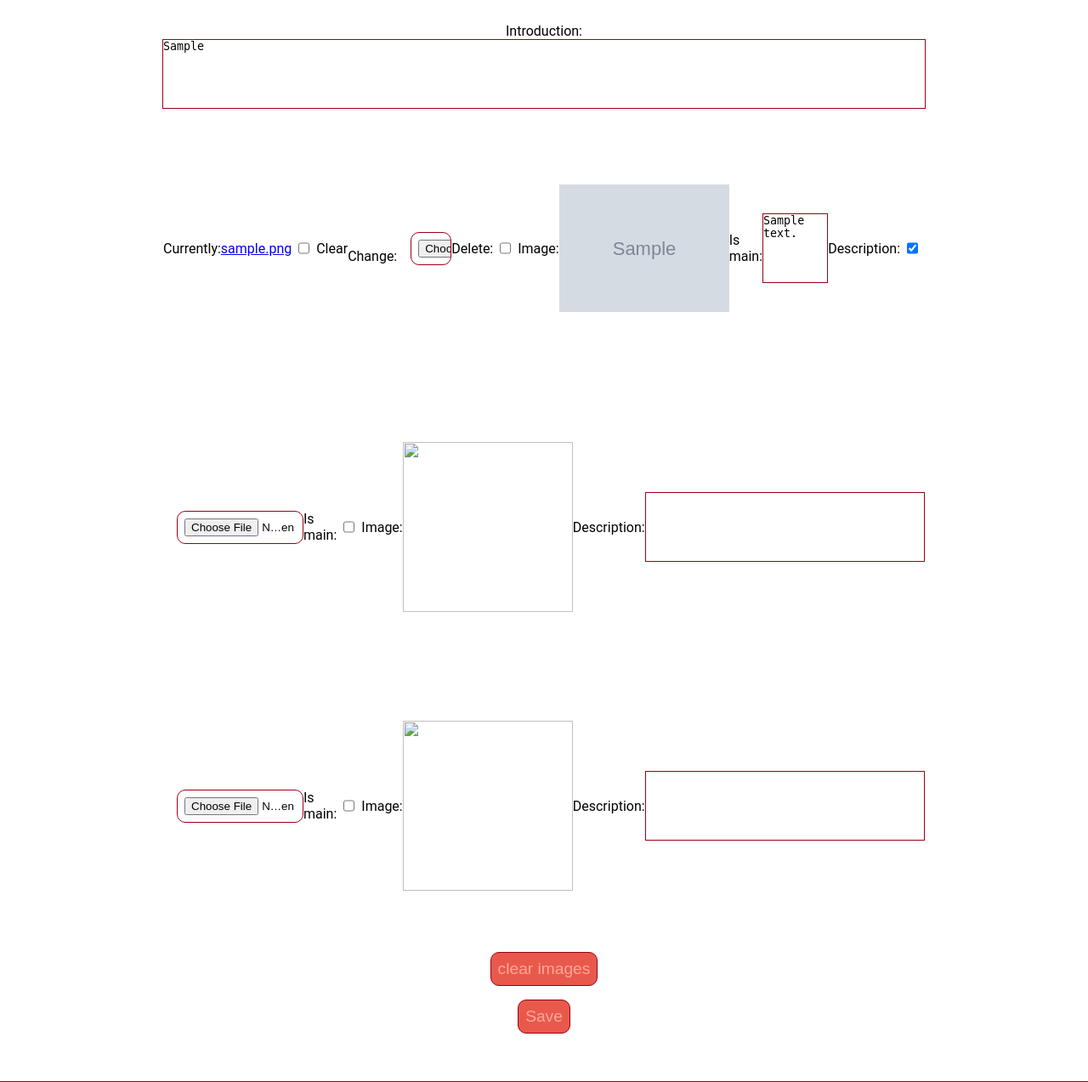
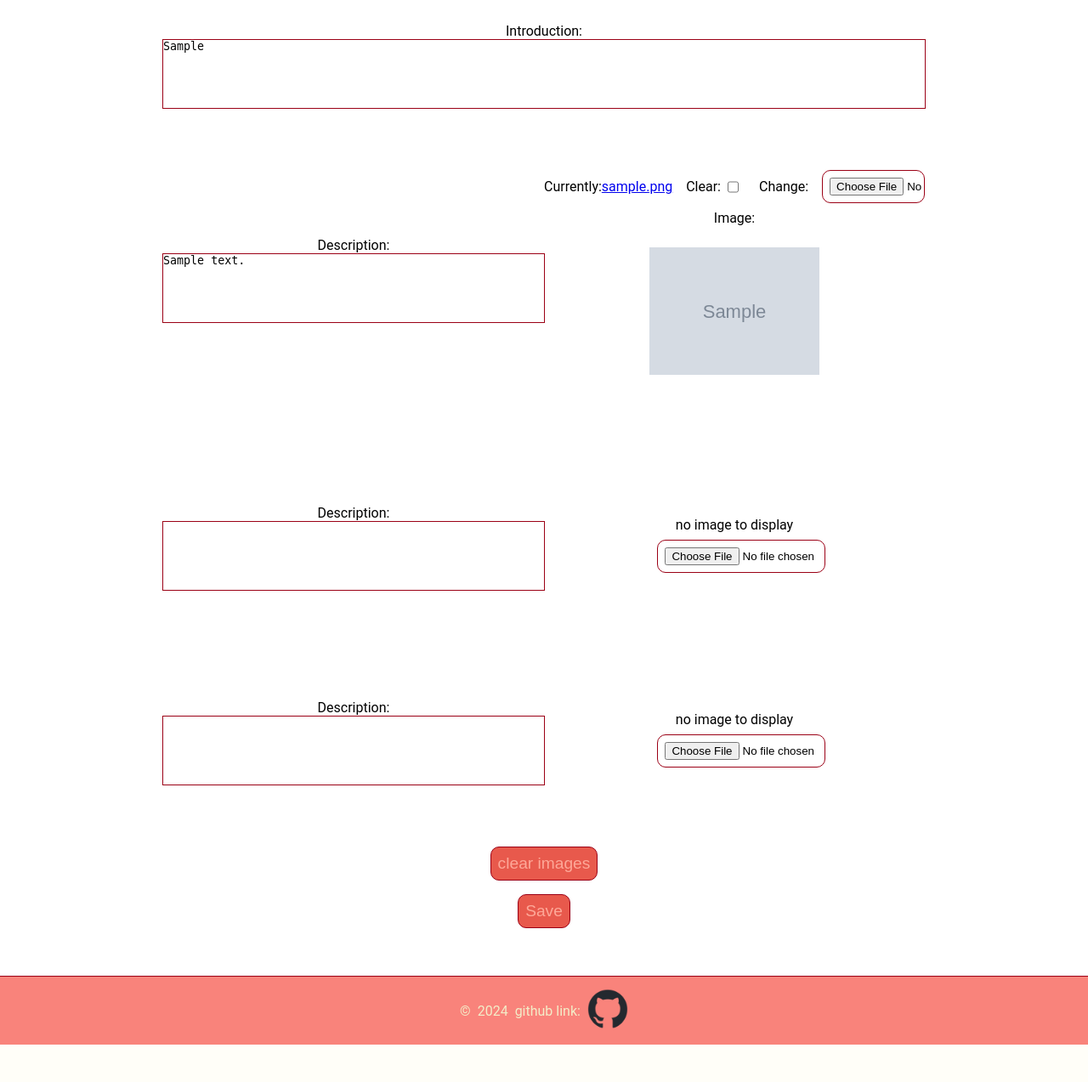
Before and after one commit to DomanskiFilip/MyCollab, a Django app: page /collabs/edit/1 in a window 1280 px wide. Shown: the part 458-1731 px from the top of the page at 85% size. After the commit the page ends 1687 px from the top, so only its background shows below. Run offline with Django 4.2, Linux system fonts and the light colour scheme; a user stored in the database is signed in; tables that the repository leaves empty hold one stand-in row (values such as "Sample post"); grey boxes marked "Sample" are stand-in pictures.

Commit message:
edit collab page layout

```diff
--- a/collabs/forms.py
+++ b/collabs/forms.py
@@ -1,5 +1,8 @@
 from django import forms
 from .models import Collab, CollabImage
+from django.utils.html import format_html, escape
+from django.utils.safestring import mark_safe
+
 
 class CollabForm(forms.ModelForm):
     class Meta:
@@ -16,7 +19,44 @@ class CollabForm(forms.ModelForm):
         self.fields['title'].required = False
         self.fields['introduction'].required = False
 
-# https://www.letscodemore.com/blog/django-inline-formset-factory-with-examples/
+class CustomClearableFileInput(forms.ClearableFileInput):
+    def render(self, name, value, attrs=None, renderer=None):
+        attrs = attrs or {}
+        attrs['class'] = 'input_image'
+        custom_html = super().render(name, value, attrs, renderer)
+
+
+        if value and hasattr(value, "url"):
+            initial_text = "Currently"
+            Change_text = "Change: "
+            checkbox_label = "Clear: "
+            checkbox_name = self.clear_checkbox_name(name)
+            checkbox_id = self.clear_checkbox_id(checkbox_name)
+
+            file_number = ''.join(filter(str.isdigit, name))
+            change_name = f'images-{file_number}-image'
+            change_id = f'id_images-{file_number}-image'
+
+            initial_html = format_html('{}: <a href="{}">{}</a>', initial_text, escape(value.url), escape(value))
+            clear_checkbox = ''
+            if not self.is_required:
+                clear_checkbox = format_html(
+                    '<label for="{}" class="formImgLabel">{}</label>' \
+                    '<input type="checkbox" name="{}" id="{}" />',
+                    checkbox_id, checkbox_label, checkbox_name, checkbox_id
+                )
+
+            file_input_html = format_html(
+                '<label for="{}" class="formImgLabel">{}</label>' \
+                '<input type="file" name="{}" class="input_image" accept="image/*" id="{}">',
+                change_id, Change_text, change_name, change_id
+            )
+            custom_html = format_html('{}{}{}', initial_html, clear_checkbox, file_input_html)
+        else:
+            custom_html = format_html('<span>no image to display</span>{}', custom_html)
+
+        return mark_safe(custom_html)
+
 
 class CollabImageForm(forms.ModelForm):
     class Meta:
@@ -24,7 +64,7 @@ class CollabImageForm(forms.ModelForm):
         fields = ('image', 'is_main', 'description')
         widgets = {
             'description': forms.Textarea(attrs={'class': 'textarea_description'}),
-            'image': forms.ClearableFileInput(attrs={'class': 'input_image'}),
+            'image': CustomClearableFileInput(attrs={'class': 'input_image'}),
             'is_main': forms.CheckboxInput(attrs={'class': 'checkbox_is_main'}),
         }
 
--- a/collabs/models.py
+++ b/collabs/models.py
@@ -1,6 +1,7 @@
 
 from django.db import models
 from django.contrib.auth.models import User
+
 
 
 class CollabTag(models.Model):
--- a/collabs/templates/collabs/edit.html
+++ b/collabs/templates/collabs/edit.html
@@ -11,18 +11,25 @@ Edit Collab
         {% csrf_token %}
         {{ form }}
         {{ formset.management_form }}
+
         {% for form in formset %}
         <section class="CollabBlock">
-                <section class="wrapper-row">
-                    {{ form }}
+            <section class="wrapper-column">
+                <span> Description: </span>
+                 {{ form.description }}
+              </section>
+              <section class="wrapper-column">
                         {% if form.instance.image %}
-                        <span id="preview{{ forloop.counter0 }}"></span>
+                        <section class="wrapper-row">
+                        {{form.image}}
+                        </section>
+                        {{ form.image.label_tag }}
                         <img src="{{ form.instance.image.url }}" id="preview{{ forloop.counter0 }}">
                         {% else %}
-                        <span id="preview{{ forloop.counter0 }}"></span>
-                        <img src="" id="preview{{ forloop.counter0 }}">
+                        {{ form.image }}
                         {% endif %}
                 </section>
+            </section>
         </section>
         {% endfor %}
         <button class="btn" type="button" onclick="clearPreview()">clear images</button>
--- a/collabs/views.py
+++ b/collabs/views.py
@@ -91,7 +91,7 @@ def collab_edit(request, collab_id):
         else:
             formset = CollabImageFormSet(queryset=CollabImage.objects.none())
 
-    additional_images_count = 5 - collab.images.count()
+    additional_images_count = 3 - collab.images.count()
 
     return render(request, 'collabs/edit.html', {
         'form': form,
--- a/static/Core/scriptEdit.js
+++ b/static/Core/scriptEdit.js
@@ -69,7 +69,16 @@ document.querySelectorAll('input[type="file"]').forEach(function(input) {
 
         var dataUrl = canvas.toDataURL('image/jpeg');
 
-          document.querySelector('#preview' + input.name.replace(/\D/g, '')).innerHTML = '<img src="' + dataUrl + '">';
+        var previewElementId = '#preview' + input.name.replace(/\D/g, '');
+        var previewElement = document.querySelector(previewElementId);
+        var existingImg = previewElement.querySelector('img');
+        if (existingImg) {
+          // If an img tag exists, update its src attribute
+          existingImg.src = dataUrl;
+        } else {
+          // If no img tag exists, create a new img tag and set its src attribute
+          previewElement.innerHTML = '<img src="' + dataUrl + '">';
+        }
       };
       img.src = e.target.result;
     };
--- a/static/Core/style.css
+++ b/static/Core/style.css
@@ -666,27 +666,6 @@ footer {
         margin-bottom: 4rem;
     }
 
-        .CollabBlock label:nth-of-type(1) {
-            order: 1;
-        }
-
-        .CollabBlock label:nth-of-type(3) {
-            order: 3;
-        }
-
-        .CollabBlock label:nth-of-type(4) {
-            order: 5;
-        }
-
-        .CollabBlock textarea {
-            order: 4;
-        }
-
-        .CollabBlock input[type="checkbox"]:nth-of-type(3) {
-            order: 6;
-        }
-
-
         .CollabBlock img{
             width: 200px;
             height: 200px;
@@ -694,8 +673,12 @@ footer {
             order: 2;
         }
 
+        .formImgLabel{
+            margin-left: 1rem;
+        }
+
 .errorlist li {
-    font-size: 2rem;
+    font-size: 1rem;
     color: var(--text-highlite)
 }
 
```
Lines whose indentation alone changed are shown as unchanged.
